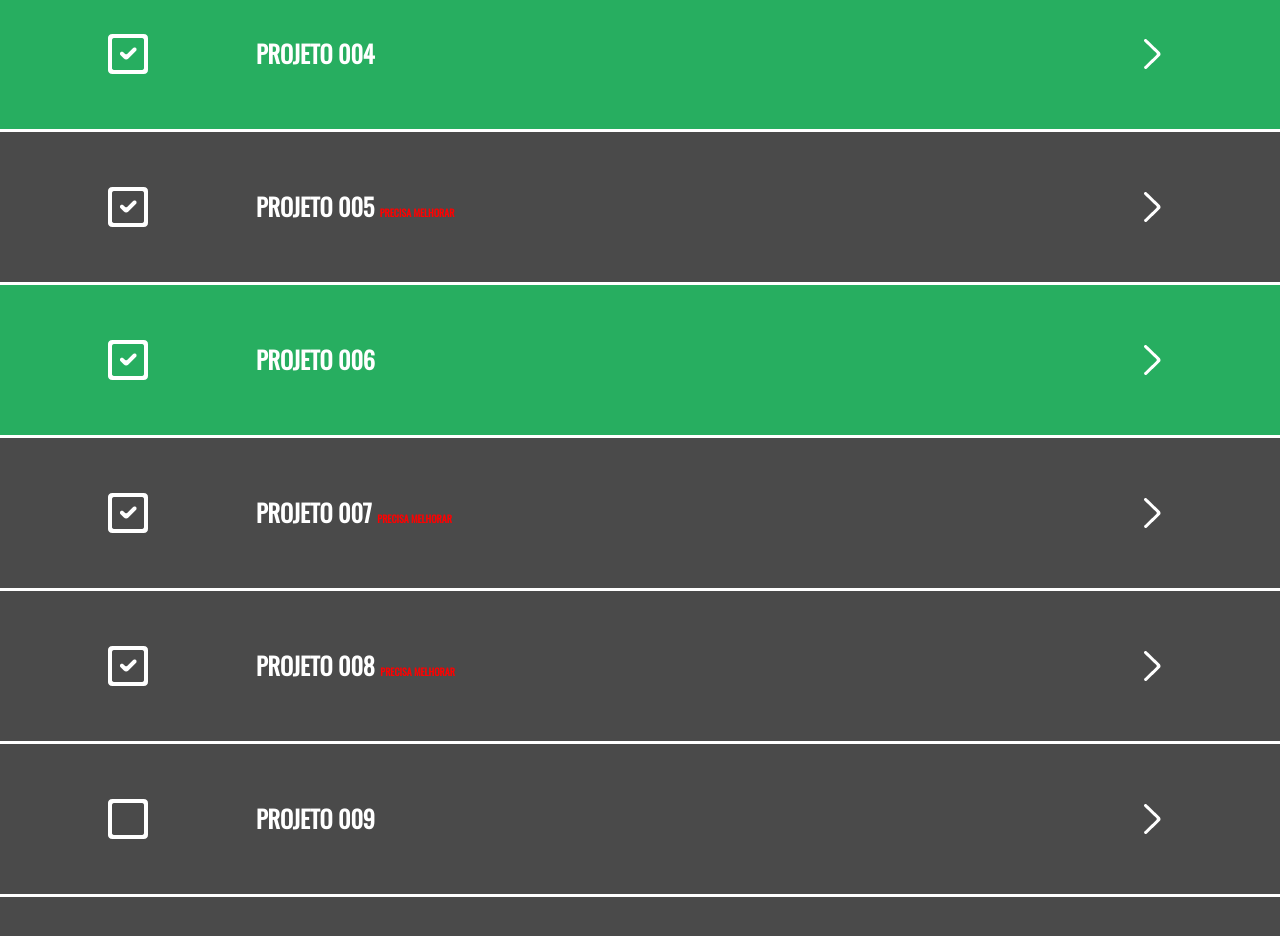
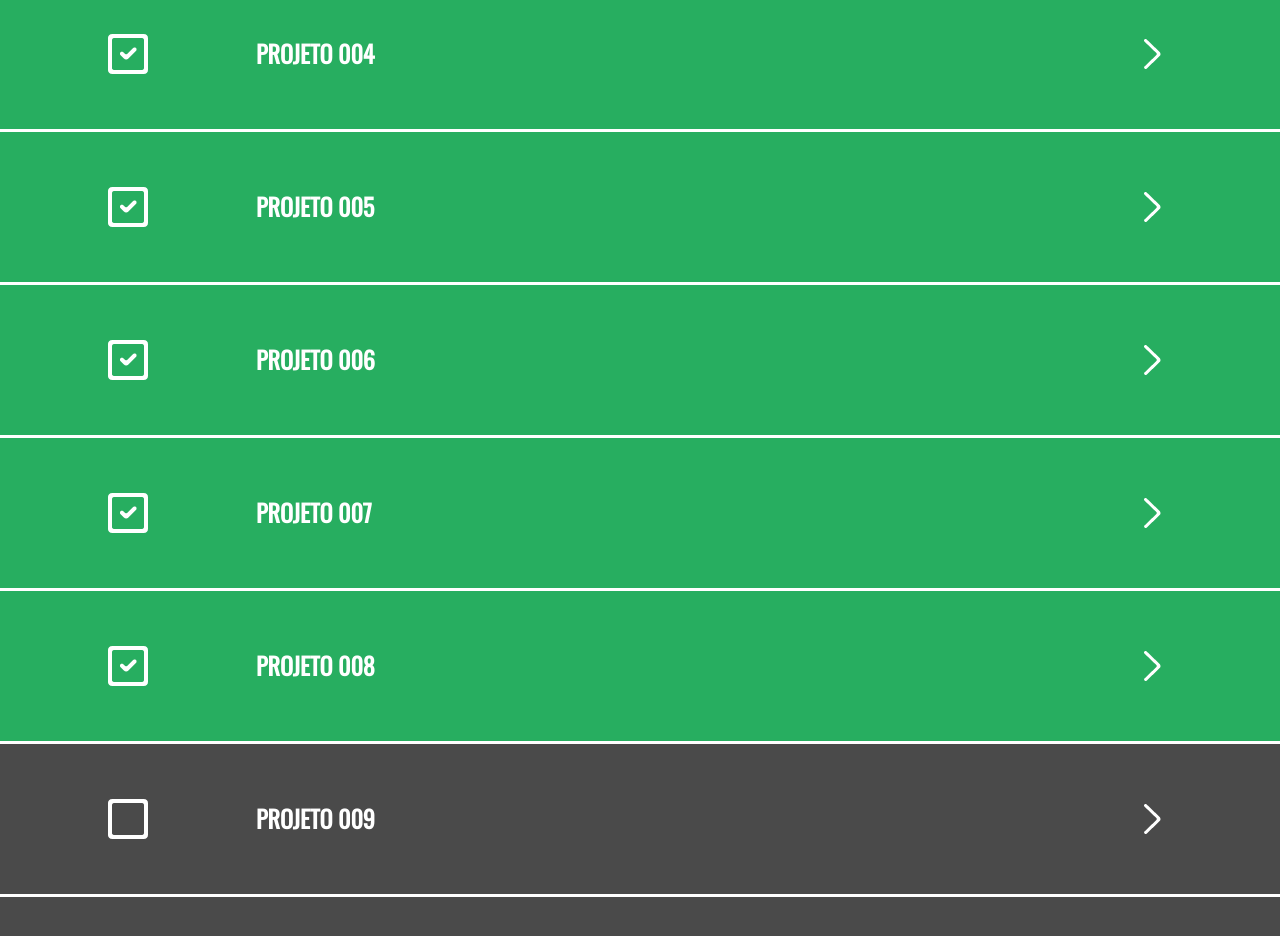
Before and after one commit to hernandonsc/php.learner, a plain HTML site: page pm-proj004/index2.html in a window 1280 px wide. Shown: the part 480-1416 px from the top of the page. Drawn offline with nearby package versions, Linux system fonts and the light colour scheme.

Commit message:
Proj 008 finalizado

```diff
--- a/pm-proj004/index2.html
+++ b/pm-proj004/index2.html
@@ -45,11 +45,11 @@
                 </div>
                 </a>
         </div>
-        <div id="andamento">
+        <div id="feito">
                 <a href="../pm-proj005/index.html" target="_blank">
                 <div class="projeto">
                     <img class="done" src="img/box.png" alt="">
-                    <h2>Projeto 005 <span>Precisa Melhorar</span></h2>
+                    <h2>Projeto 005</h2>
                     <img src="img/arrow-right.png" alt="">
                 </div>
                 </a>
@@ -63,20 +63,20 @@
                 </div>
                 </a>
         </div>
-        <div id="andamento">
-                <a href="../pm-proj007/index.html" target="_blank">
+        <div id="feito">
+                <a href="../pm-proj007/index2.html" target="_blank">
                 <div class="projeto">
                     <img class="done" src="img/box.png" alt="">
-                    <h2>Projeto 007 <span>Precisa Melhorar</span></h2>
+                    <h2>Projeto 007</h2>
                     <img src="img/arrow-right.png" alt="">
                 </div>
                 </a>
         </div>
-        <div id="andamento">
+        <div id="feito">
                 <a href="../pm-proj008/index.html" target="_blank">
                 <div class="projeto">
                     <img class="done" src="img/box.png" alt="">
-                    <h2>Projeto 008 <span>Precisa Melhorar</span></h2>
+                    <h2>Projeto 008</h2>
                     <img src="img/arrow-right.png" alt="">
                 </div>
                 </a>
--- a/pm-proj008/estilo.css
+++ b/pm-proj008/estilo.css
@@ -120,7 +120,7 @@ nav li:hover {
     border: 1px solid #e7e7e7;
     display: flex;
     justify-content: center;
-
+    min-width: 300px;
 }
 
 #content form {
```
